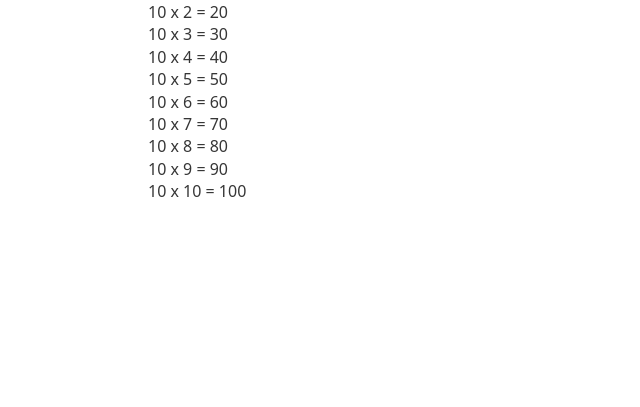
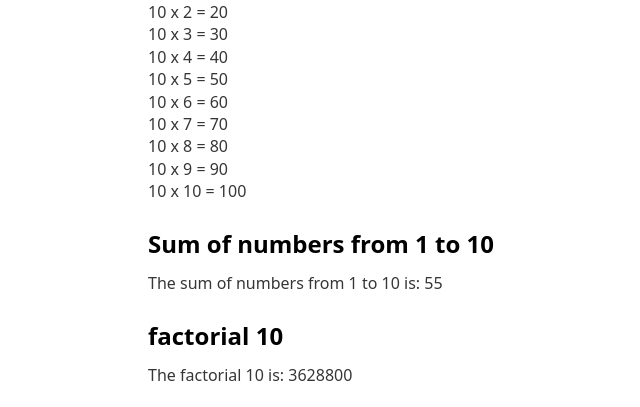
Before and after one commit to shakelm39/problem_solving, a PHP site: page / in a window 1280 px wide. Shown: the part 4334-4741 px from the top of the page, without its empty margins (92-732 px from the left). Before the commit the page ends 4531 px from the top, so only its background shows below. Run offline with PHP 8.4, Linux system fonts and the light colour scheme.

Commit message:
factorial 10!

```diff
--- a/index.php
+++ b/index.php
@@ -63,5 +63,26 @@
         }
      ?>
      <!-- problem #4 solution printing the multiplication table with 1 to 10  -->
+     <!-- problem #5 solution printing the sum of  1 to 10  -->
+      <h2>Sum of numbers from 1 to 10</h2>
+      <?php
+        $sum = 0;
+        for($i=1; $i <=10; $i++ ){
+            $sum = $sum+$i;
+        }
+        echo "The sum of numbers from 1 to 10 is: ".$sum;
+      ?>
+     <!-- problem #5 solution printing the sum of  1 to 10  -->
+     <!-- problem #6 solution printing 10!  -->
+      <h2>factorial 10</h2>
+      <?php
+        $factorial = 1;
+        for($i=1; $i <=10; $i++ ){
+            $factorial = $factorial * $i;
+        }
+        echo "The factorial 10 is: ".$factorial;
+      ?>
+     <!-- problem #6 solution printing 10!  -->
+
 </body>
 </html>
```
